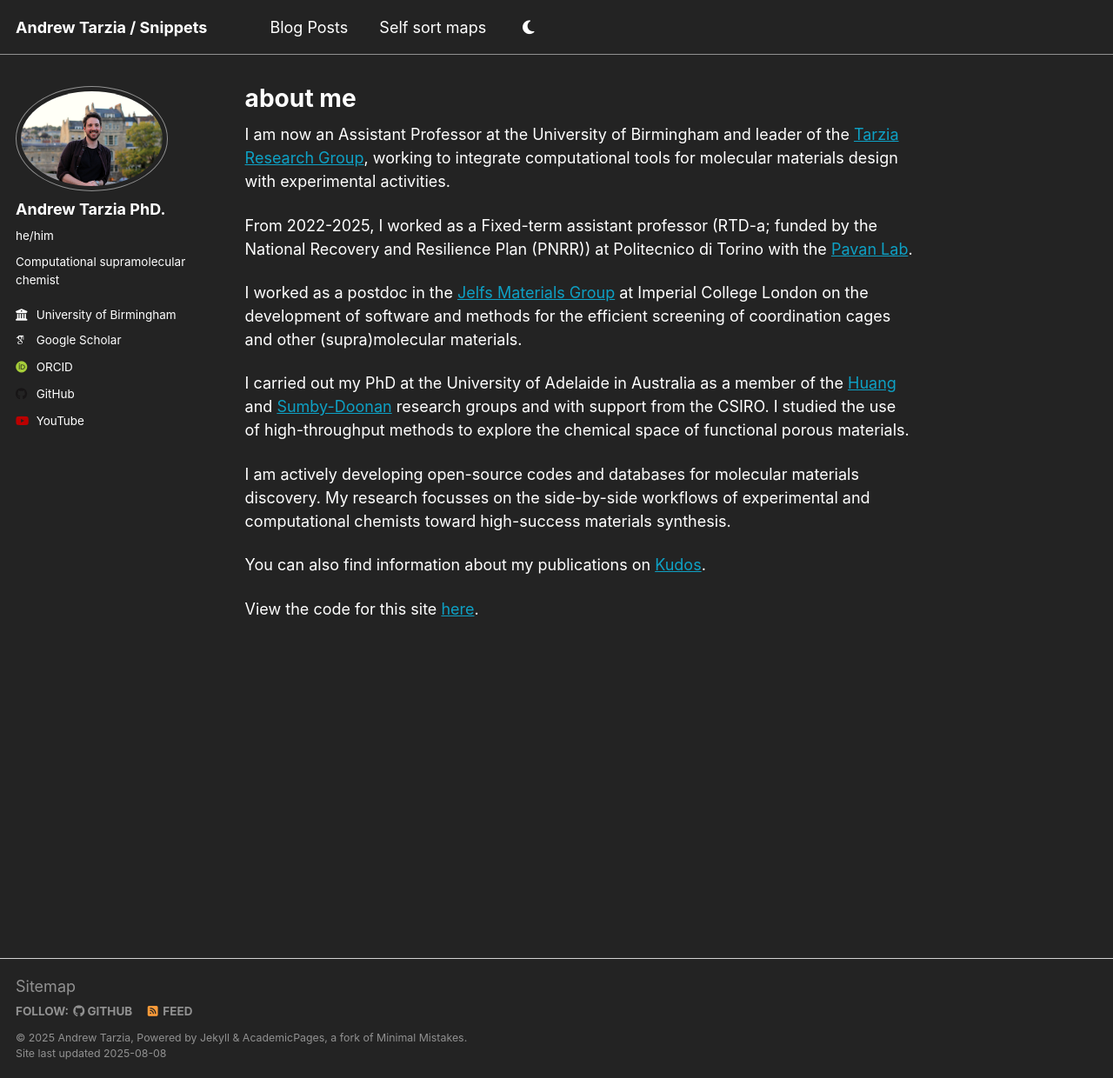
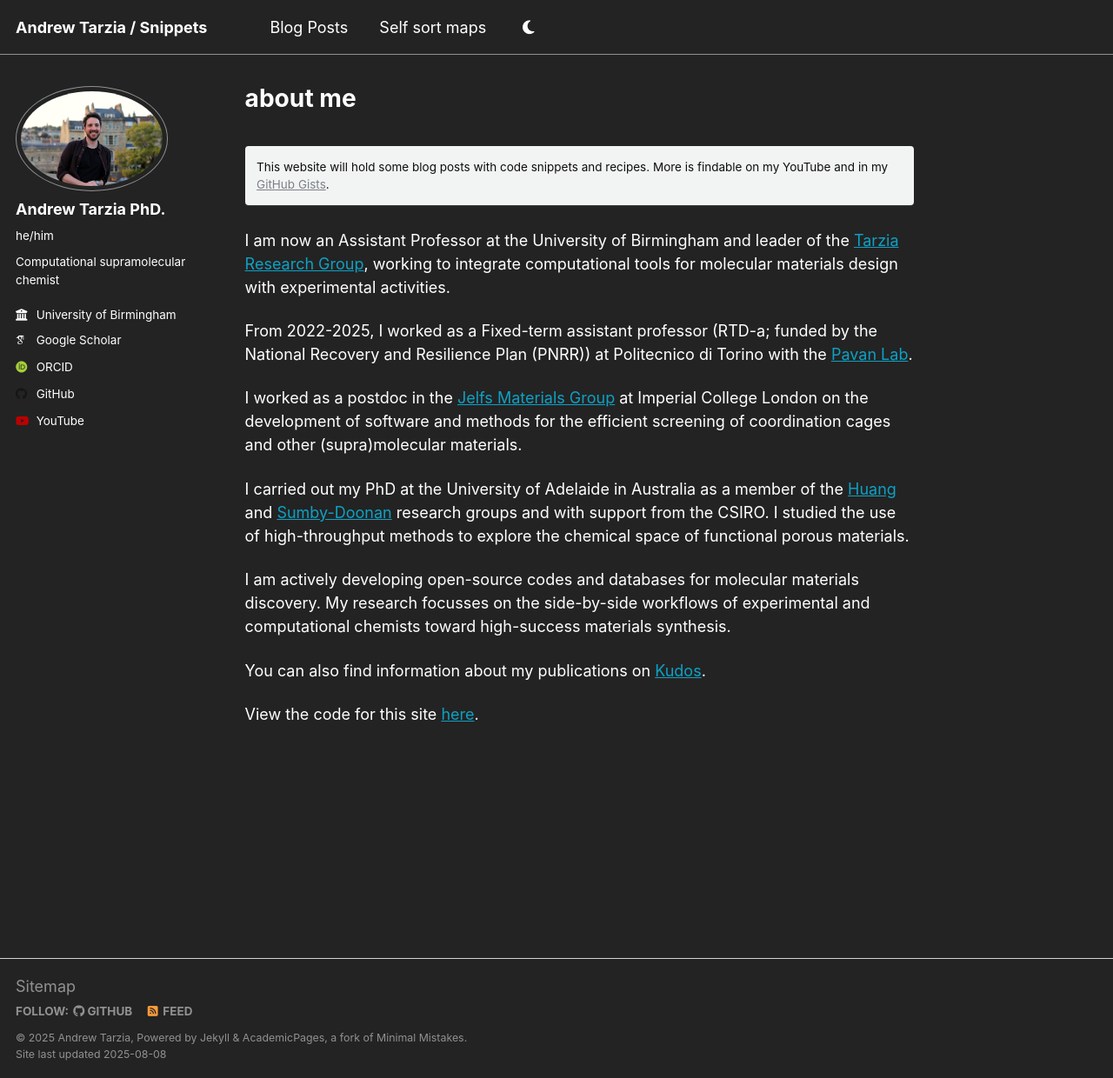
Before and after one commit to andrewtarzia/andrewtarzia.github.io, a Jekyll site: the page built from _pages/about.md, in a window 1280 px wide and 1240 px high. Shown: the whole window at 87% size. Built offline with Jekyll 4.4.1, drawn with Linux system fonts in a browser that asks for light colours; some web fonts are replaced; a script that is not in the unit is left out.

Commit message:
Update about.md

```diff
--- a/_pages/about.md
+++ b/_pages/about.md
@@ -7,6 +7,9 @@ redirect_from:
   - /about/
   - /about.html
 ---
+
+This website will hold some blog posts with code snippets and recipes. More is findable on my YouTube and in my [GitHub Gists](https://gist.github.com/andrewtarzia).
+{: .notice}
 
 I am now an Assistant Professor at the University of Birmingham and leader of the [Tarzia Research Group](https://TarziaResearchGroup.github.io), working to integrate computational tools for molecular materials design with experimental activities.
 
```
